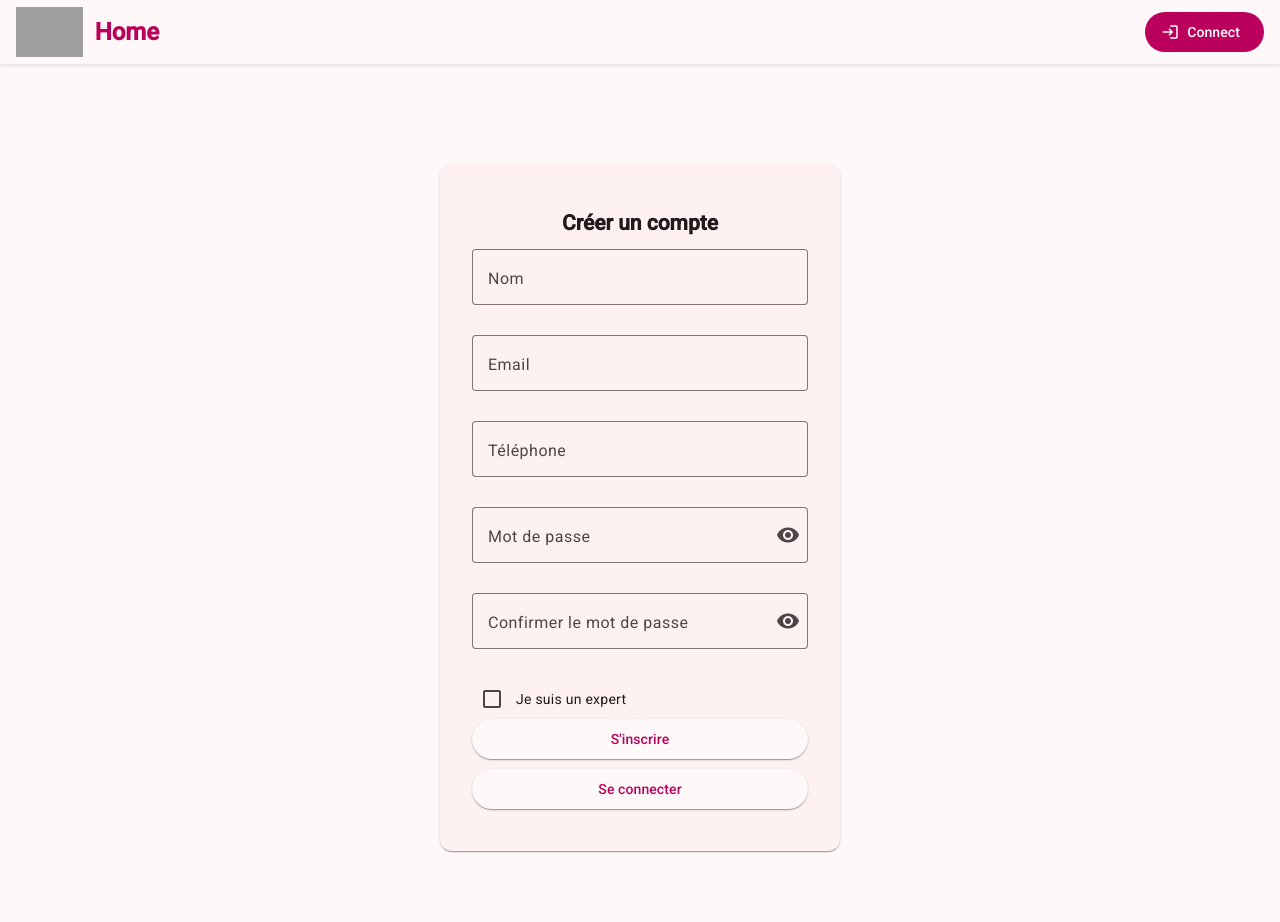
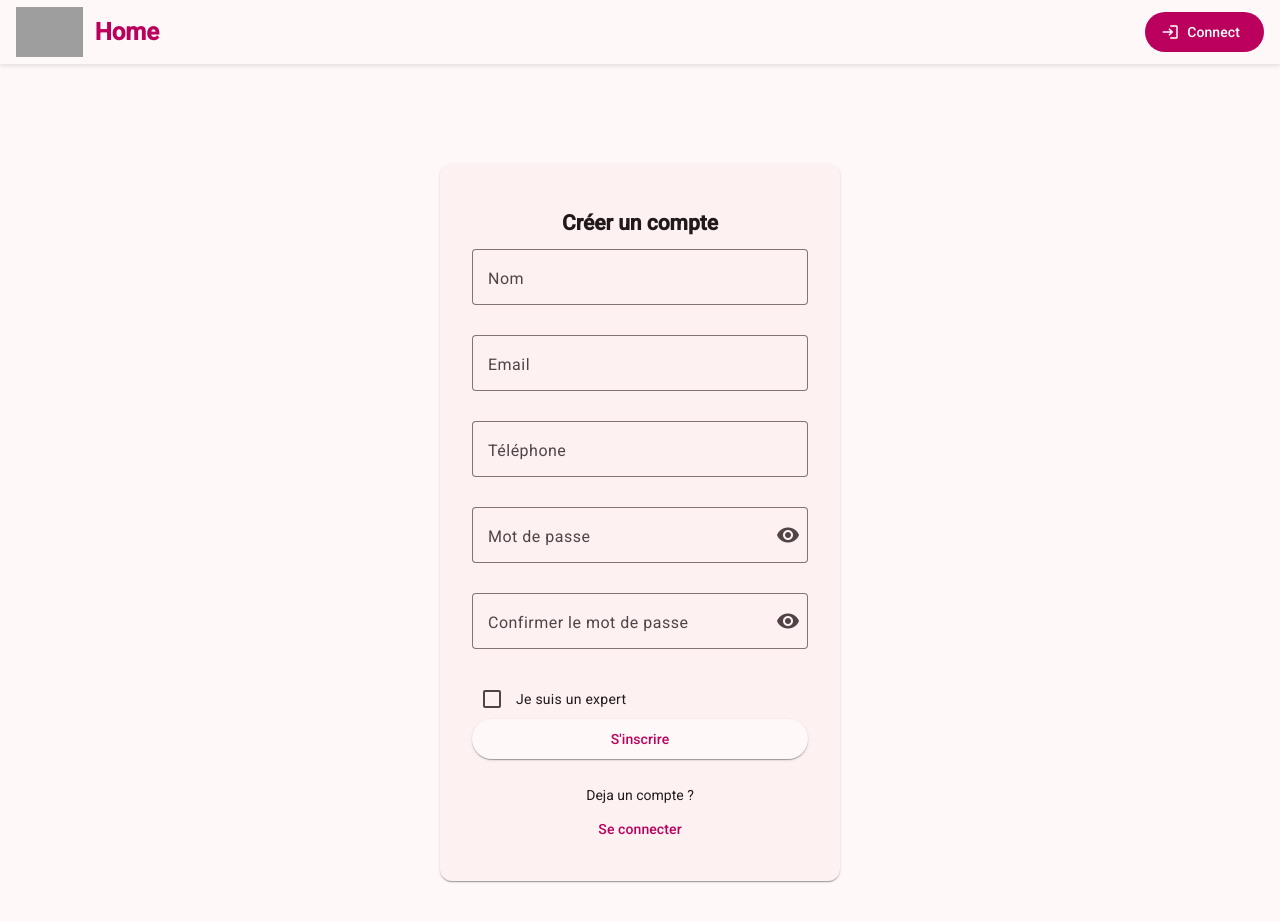
Before and after one commit to GabrielBolduc/Projet_Final_H26, an Angular app in the folder Angular/: page /signup in a window 1280 px wide. Shown: the top 922 px of the page. Built offline with nearby package versions, Linux system fonts and the light colour scheme; grey boxes are pictures that could not be loaded.

Commit message:
Edit login/signup button

```diff
--- a/Angular/src/app/component/login/login.css
+++ b/Angular/src/app/component/login/login.css
@@ -14,3 +14,11 @@ h2 {
   text-align: center;
   margin-bottom: 1rem;
 }
+.auth-footer {
+  margin-top: 16px;
+  text-align: center;
+  display: flex;
+  flex-direction: column;
+  align-items: center;
+  gap: 4px;
+}
--- a/Angular/src/app/component/login/login.html
+++ b/Angular/src/app/component/login/login.html
@@ -22,7 +22,10 @@
       Se connecter
     </button>
   </form>
-  <button mat-raised-button color="primary" class="full-width" type="submit" [routerLink]="['/signup']" >
+  <div class="auth-footer">
+    <span>Pas encore de compte ?</span>
+    <a mat-button color="accent" [routerLink]="['/signup']">
       S'inscrire
-  </button>
+    </a>
+  </div>
 </mat-card>
--- a/Angular/src/app/component/signup/signup.css
+++ b/Angular/src/app/component/signup/signup.css
@@ -14,3 +14,11 @@ h2 {
   text-align: center;
   margin-bottom: 1rem;
 }
+.auth-footer {
+  margin-top: 16px;
+  text-align: center;
+  display: flex;
+  flex-direction: column;
+  align-items: center;
+  gap: 4px;
+}
--- a/Angular/src/app/component/signup/signup.html
+++ b/Angular/src/app/component/signup/signup.html
@@ -48,7 +48,10 @@
       S'inscrire
     </button>
   </form>
-  <button mat-raised-button color="primary" class="full-width" type="submit" [routerLink]="['/']" >
+  <div class="auth-footer">
+    <span>Deja un compte ?</span>
+    <a mat-button color="accent" [routerLink]="['/']">
       Se connecter
-  </button>
+    </a>
+  </div>
 </mat-card>
```
Also changed, not shown: 1 other file (tests, documents, lock files or other folders).
